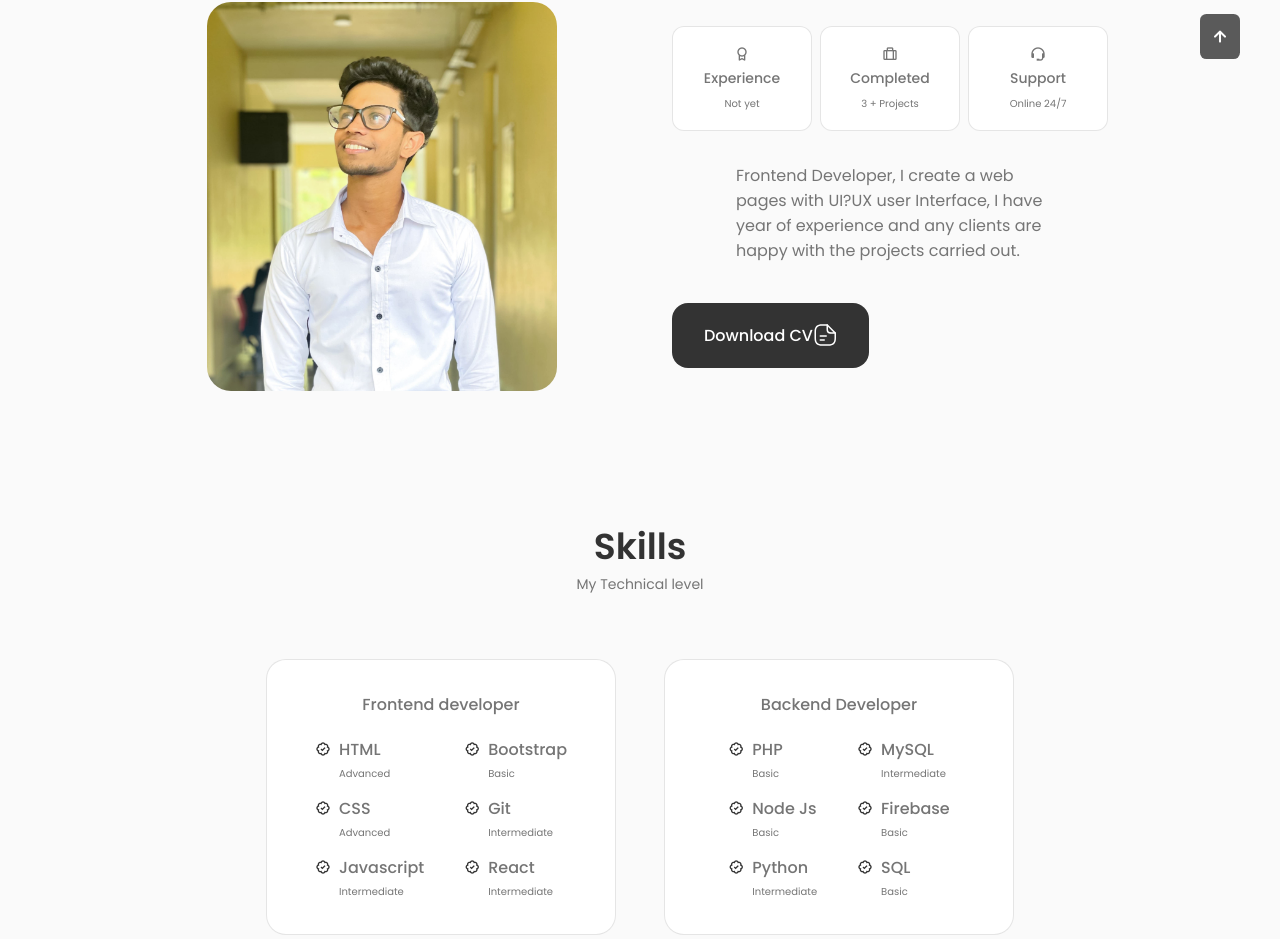
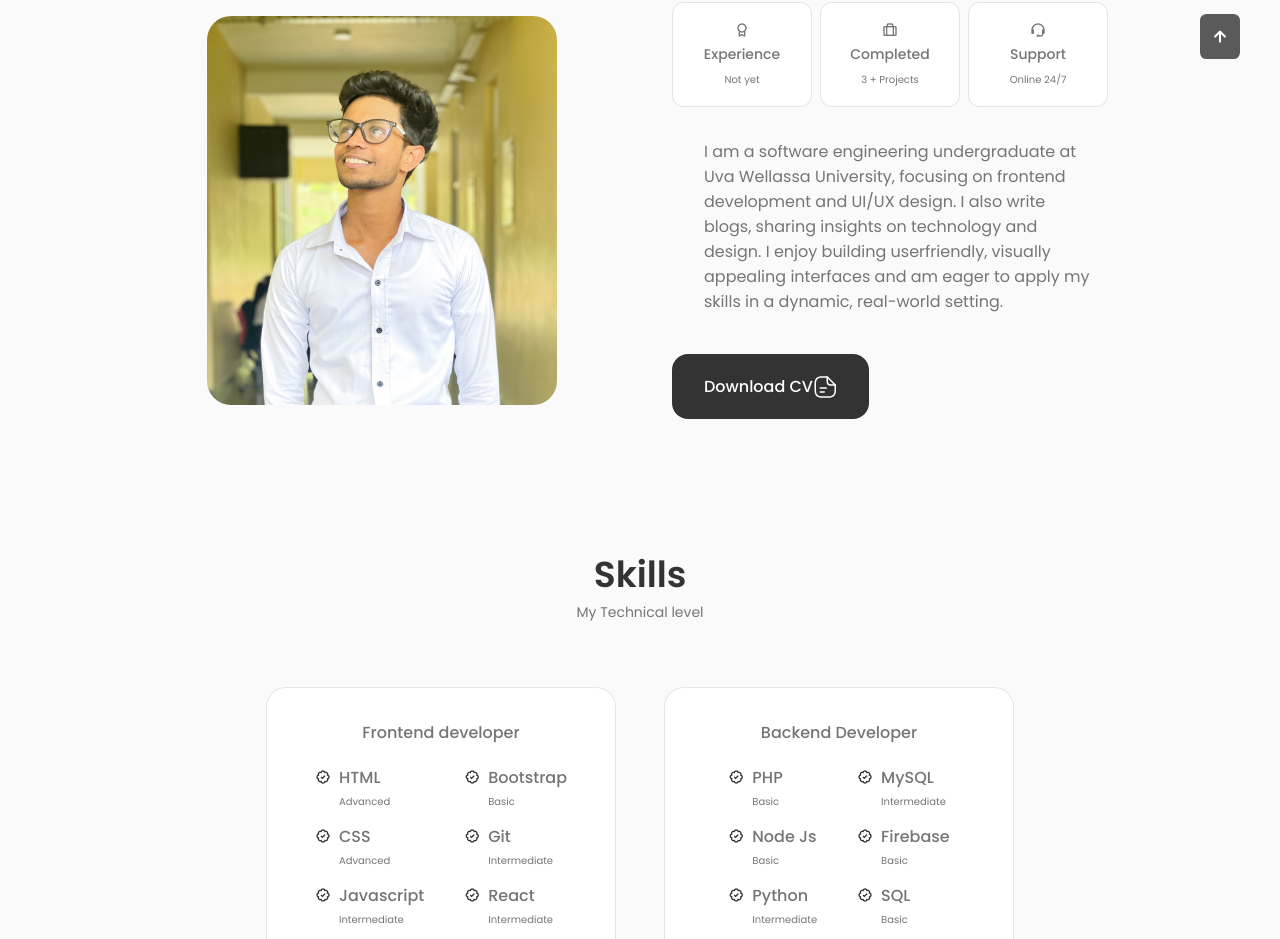
Before and after one commit to Chanukaisuru/Portfolio, a React (Create React App) app in the folder portfolio/: page / in a window 1280 px wide. Shown: the part 901-1840 px from the top of the page. Built offline with nearby package versions, Linux system fonts and the light colour scheme.

Commit message:
modified:   portfolio/src/components/about/About.jsx 	modified:   portfolio/src/components/about/about.css

```diff
--- a/portfolio/src/components/about/About.jsx
+++ b/portfolio/src/components/about/About.jsx
@@ -17,8 +17,10 @@ const About = () => {
                 <Info />
 
                 <p className="about_description">
-                  Frontend Developer, I create a web pages with UI?UX user Interface,
-                  I have year of experience and any clients are happy with the projects carried out.
+                I am a software engineering undergraduate at Uva Wellassa University,
+                focusing on frontend development and UI/UX design. I also write blogs,
+                sharing insights on technology and design. I enjoy building userfriendly, visually appealing interfaces and am eager to apply my skills in
+                a dynamic, real-world setting.
                 </p>
 
                 <a download="" href={CV} className='button button--flex'>Download CV
--- a/portfolio/src/components/about/about.css
+++ b/portfolio/src/components/about/about.css
@@ -41,7 +41,7 @@
 }
 
 .about_description{
-    padding: 0 4rem 0;
+    padding: 0 2rem 0;
     margin-bottom: var(--mb-2-5);
 
 }
```
